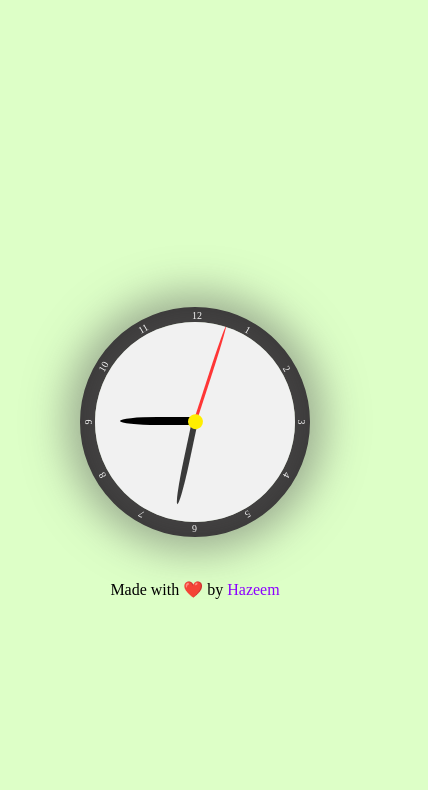
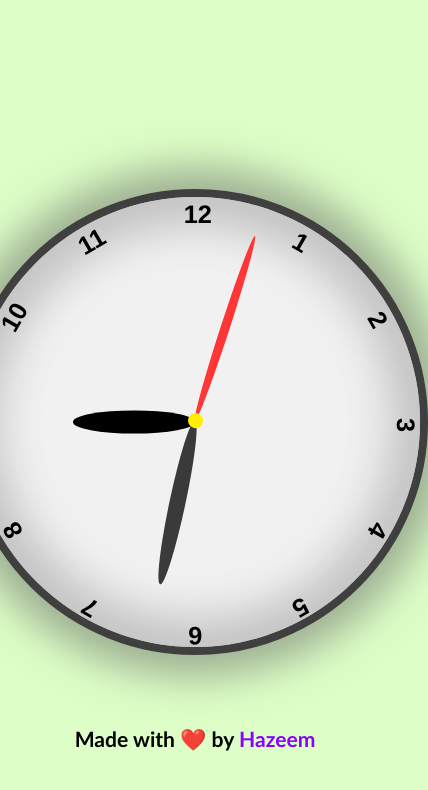
Before and after one commit to Mohamedhazeem/Clock_JS, a plain HTML site: page src/index.html in a window 390 px wide. Shown: the whole page, 428 px wide, since content can reach past the window. Drawn offline with Linux system fonts and the light colour scheme.

Commit message:
Responsive Design

```diff
--- a/src/style.css
+++ b/src/style.css
@@ -12,21 +12,24 @@ body{
 }
 p{
     position: absolute;
-    width: 80vw;
-    height: 10vh;
+    width:50vmax;
+    height: 25vamx;
     text-align: center;
     left: 50%;
-    top:100%;
+    top:110%;
     transform: translate(-50%,50%);
+    font-family:'Gill Sans', 'Gill Sans MT', Calibri, 'Trebuchet MS', sans-serif;
+    font-weight: 700;
+    font-size: 2.5vmax;
 }a{
     text-decoration: none;
     color: rgb(140, 0, 255);
 }
 .clock{
-    width: 200px;
-    height: 200px;
+    width: 450px;
+    height: 450px;
     border-radius: 50%;
-    border:  15px solid var(--clock-color);
+    border:  1vmax solid var(--clock-color);
     position: absolute;
     top: 50%;
     left: 50%;
@@ -37,25 +40,24 @@ p{
     height: inherit;
     border-radius: inherit;
     background-color: var(--clock-face-color);
-    box-shadow: inset 0px 0px 42px 29px rgba(92,92,92,0.30);
-    box-shadow: 0px 0px 42px 29px rgba(92,92,92,0.5);
+    box-shadow: inset 0px 0px 42px 29px rgba(92,92,92,0.30),0px 0px 42px 29px rgba(92,92,92,0.5);
 }
 #hour-hand{
-    height: 8px;
-    width:75px;
+    height: 5%;
+    width:27%;
     top: 47.5%;
     background-color: var(--hour-hand-color);
 
 }
 #minute-hand{
-    height: 6px;
-    width:85px;
+    height: 3.5%;
+    width:37%;
     top: 48%;
     background-color: var(--minute-hand-color);
 }
 #second-hand{
-    height: 3px;
-    width:100px;
+    height: 2%;
+    width:43%;
     top: 48.75%;
     background-color: var(--second-hand-color);
 }
@@ -77,15 +79,20 @@ p{
     transform: rotate(90deg);
     border-top-right-radius: 50%;
     border-bottom-right-radius: 50%;
+    border-top-left-radius: 50%;
+    border-bottom-left-radius: 50%;
 }
 .number{
-    font-size: 10px;
-    height: 112px;
-    width: 5px;
-    color: whitesmoke;
+    font-size: 2.5vmax;
+    font-weight: 800;
+    font-family: 'Franklin Gothic Medium', 'Arial Narrow', Arial, sans-serif;
+    text-align: center;
+    height: 50%;
+    width: 5%;
+    color: rgb(0, 0, 0);
     position: absolute;
-    left: 48.5%;
-    top: -6.25%;
+    left: 47.5%;
+    top: .75%;
     transform-origin: bottom;
     /* background-color: #ff8888; */
 }
@@ -136,3 +143,8 @@ p{
     border-radius: 50%;
     transform: translate(-50%, -50%);
   }
+  @media (max-width: 576px) {
+    .number{
+        font-size: 3vmax;
+    }
+  }
```
